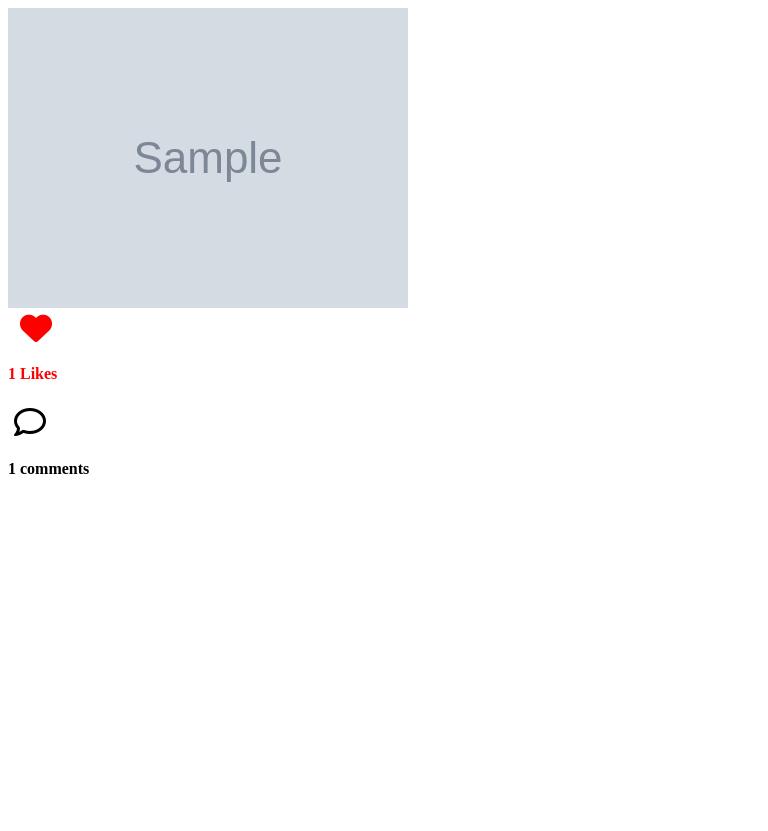
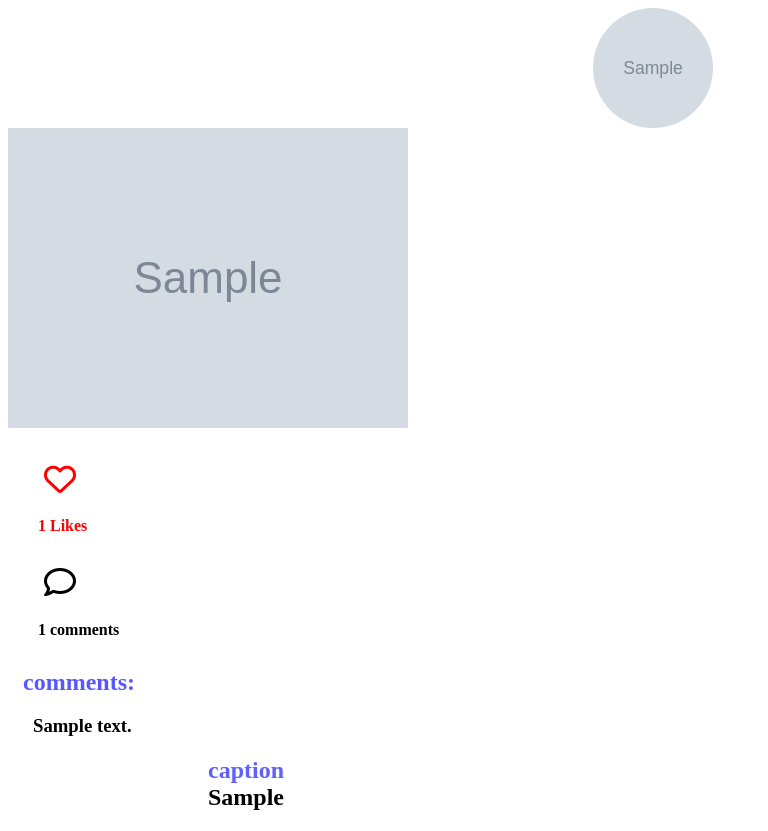
Before and after one commit to amirrezamomenuan/instagram-clone, a Django app: page /post/watch/1 in a window 1280 px wide. Shown: the whole page, without its empty margins (0-768 px from the left). Before the commit the page ends 474 px from the top, so only its background shows below. Run offline with Django 3.2, Linux system fonts and the light colour scheme; tables that the repository leaves empty hold one stand-in row (values such as "Sample post"); grey boxes marked "Sample" are stand-in pictures; some libraries are stand-ins or nearby versions.

Commit message:
html files and activities model

```diff
--- a/activities/models.py
+++ b/activities/models.py
@@ -11,7 +11,6 @@
     class Meta:
         ordering = ['-datetime',]
 
-
     def __str__(self):
         return self.message[:30]+ '...' if len(self.message) > 30 else self.message
 
--- a/direct_message/templates/chat_page.html
+++ b/direct_message/templates/chat_page.html
@@ -37,7 +37,7 @@
 
             {% endif %}
         {% endfor %}
-        <form action="{% url 'chat:chat_page' chat_id=messages.0.on_chat.id%}" method="POST" enctype="multipart/form-data">
+        <form action="{% url 'chat:chat_page' chat_id=chats_id other_side_username=other_username %}" method="POST" enctype="multipart/form-data">
             {% csrf_token %}
             {{form.image_content}}
             {{form.text_content}}
--- a/post/templates/watch.html
+++ b/post/templates/watch.html
@@ -1,30 +1,56 @@
 {% extends 'base.html' %}
 
 {% block content %}
+    <div class="user_details">
+        <a href="{% url 'profile:show' profile_username=post.owner.user.username%}" style="display: flex; justify-content: center; text-decoration: none; align-items: center; color: #000;">
+            <h1>{{post.owner.user.username}}</h1>
+            <img src="{{ post.owner.profile_image.url }}" alt="" style="border-radius: 50%; width: 120px; height: 120px; margin-left: 25px;">
+        </a>
+    </div>
     <div class="single_post_container">
         <div class="post_image_watch">
             <img src="{{ post.image.url}}" alt="">
         </div>
         <div class="utlis_post">
 
-            <div class="like">
+            <div class="like" style="margin: 30px;">
                 <form action="{% url 'post:like' pk=post.id%}" method="POST">
                     {% csrf_token %}
-                        <button style="border: none; background-color: transparent; cursor: pointer;" ></button><i class="fas fa-heart" style="color: red; font-size: 2rem; cursor: pointer;"></i></button>
+                    <input type="hidden" name="next" value="post.id">
+                    <!-- <button style="border: none; background-color: transparent; cursor: pointer;" ><i class="fas fa-heart" style="color: red; font-size: 2rem; cursor: pointer;"></i></button> -->
+                    {% if has_liked %}
+                        <button style="border: none; background-color: transparent; cursor: pointer;" ><i class="fas fa-heart" style="color: red; font-size: 2rem; cursor: pointer;"></i></button>
+                    {% else %}
+                        <button style="border: none; background-color: transparent; cursor: pointer;" ><i class="far fa-heart" style="color: red; font-size: 2rem; cursor: pointer;"></i></button>
+                    {% endif %}
                 </form>
                 <div class="likes_count">
                     <h4 style="color: red;">{{post.likes_count}} Likes</h4>
                 </div>
             </div>
 
-            <div class="comment">
+            <div class="comment" style="margin: 30px;">
                 <a href="{% url 'post:comments' pk=post.id%}">
                     <button style="border: none; background-color: transparent; cursor: pointer;"><i class="far fa-comment" style="font-size: 2rem;"></i></button>
                 </a>
                 <h4>{{post.comments_count}} comments</h4>
             </div>
+            <div class="post_comments">
+                <h2 style="color: rgb(88, 88, 255); margin-left: 15px;">comments:</h2>
+                {% for comment in post.last_3_comments %}
+                    <h3 style="margin-left:25px;">{{comment.content}}</h3>
+                {% endfor %}
+            </div>
+
 
         </div>
 
+
     </div>
+
+    <div class="post_caption">
+        <h2 style="margin-left: 200px;"><span style="color: rgb(96, 96, 255);">caption <br></span>{{post.caption}}</h2>
+    </div>
+
+
 {% endblock %}
```
Also changed, not shown: accounts/templates/show-profile.html (+9 -6 lines).
